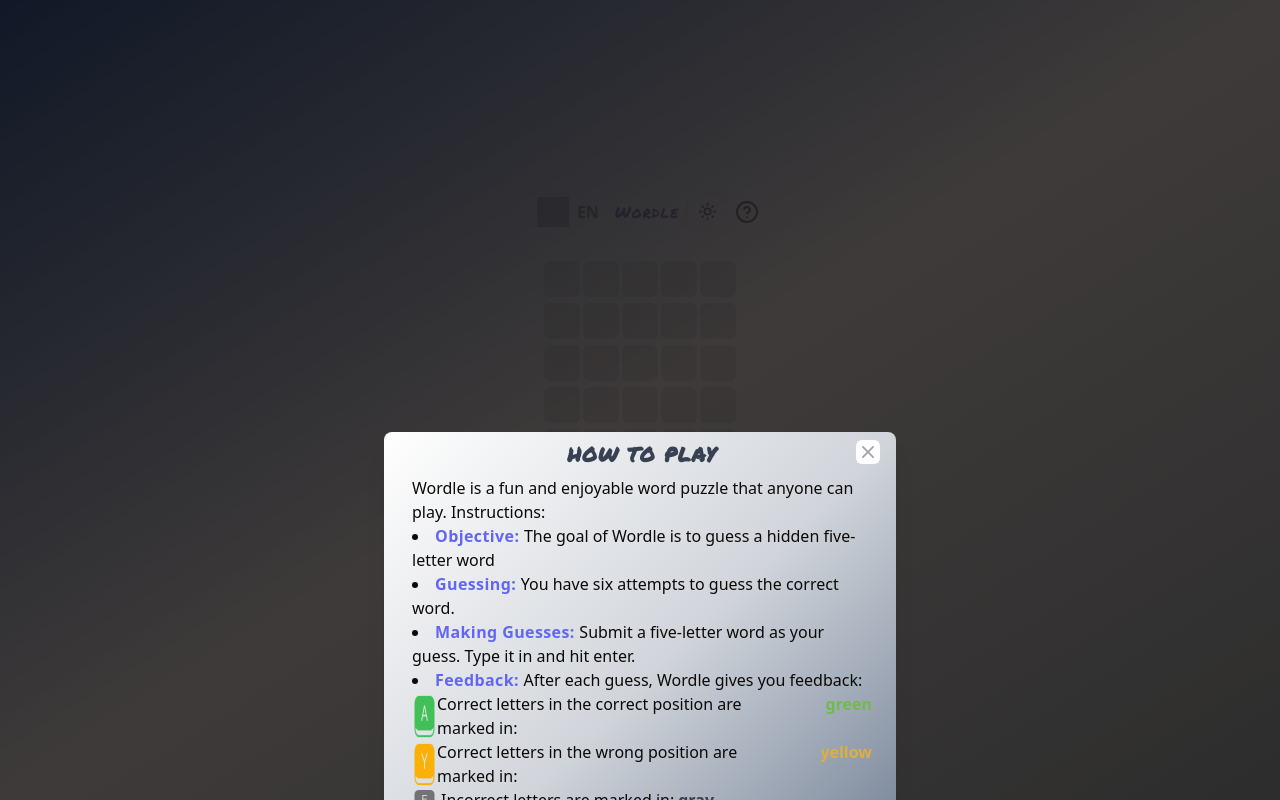
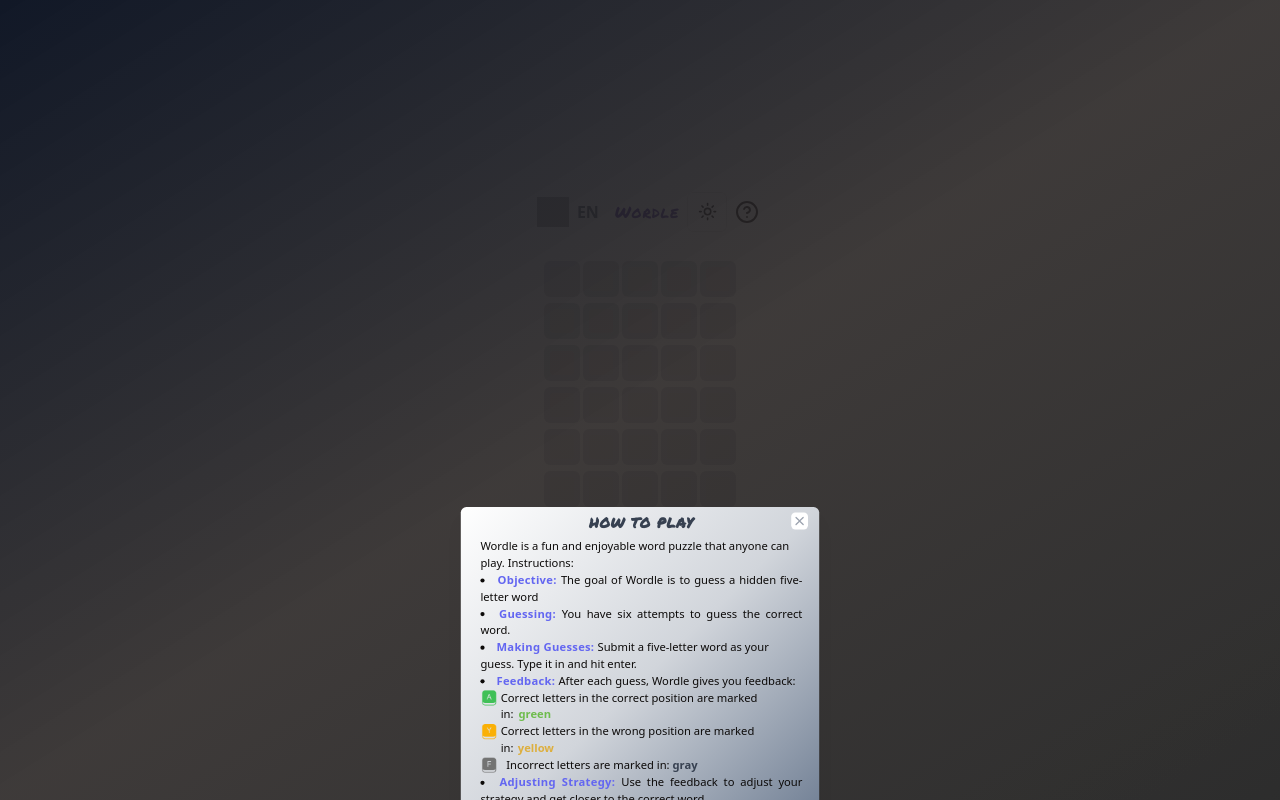
Before and after one commit to Sogugui/wordle-game, a Next.js app: page / in a window 1280 px wide. Both pictures are taken after a click on the button 747 px from the left and 212 px from the top of the page. Built offline with nearby package versions, Linux system fonts and the light colour scheme; no server answers; grey boxes are pictures that could not be loaded; what tailwindcss-animated would draw is missing.

Commit message:
Fix modal style: add scale; Fix general styles

```diff
--- a/src/components/Header.tsx
+++ b/src/components/Header.tsx
@@ -32,14 +32,6 @@
           {/* <span className="absolute -left-36 top-1/2 -translate-y-1/2 text-center font-sans text-3xl font-extrabold uppercase tracking-wider dark:text-slate-400">
             {word && word}
           </span> */}
-
-          {/* <Button
-            disabled={isActive}
-            className="px-[0.36rem]"
-            onClick={() => setIsActive(true)}
-          >
-            {isActive ? <EyeOff /> : <Eye />}
-          </Button> */}
         </div>
         <LanguageSwitcher language={language} setLanguage={setLanguage} />
         <h1 className="font-header tracking-wider text-purpleBackGround dark:text-slate-400">
@@ -60,92 +52,95 @@
         setIsModalVisible={setIsModalVisible}
         maxWidth="2xl"
       >
-        <ul className="list-inside list-disc text-pretty">
+        <ul className="list-inside list-disc text-pretty flex flex-col items-start" >
           <h3>{getTranslation("HowToPlayInformation", language)}</h3>
 
-          <li>
+          <li className="text-justify">
             <span className="font-bold tracking-wide text-indigo-500">
               {getTranslation("HowToPlayObjectiveSpan", language)}
-            </span>{" "}
+            </span>
             {getTranslation("HowToPlayObjective", language)}
           </li>
-          <li>
+          <li className="text-justify">
             <span className="font-bold tracking-wide text-indigo-500">
               {getTranslation("HowToPlayGuessingSpan", language)}
-            </span>{" "}
+            </span>
             {getTranslation("HowToPlayGuessing", language)}
           </li>
-          <li>
+          <li className="text-start">
             <span className="font-bold tracking-wide text-indigo-500">
-              {getTranslation("HowToPlayMakingGuessesSpan", language)}
-            </span>{" "}
+                            {getTranslation("HowToPlayMakingGuessesSpan", language)}
+            </span>
             {getTranslation("HowToPlayMakingGuesses", language)}
           </li>
           <li>
             <span className="font-bold tracking-wide text-indigo-500">
               {getTranslation("HowToPlayFeedbackSpan", language)}
-            </span>{" "}
+            </span>
             {getTranslation("HowToPlayFeedback", language)}
             <ul className="list-inside">
               <section className="flex ">
-                <Image width={25} height={20} src={greenKey} alt="green-key" />
+                <Image
+                width={25}
+                 height={20}
+                  src={greenKey} alt="green-key"   className="h-[25px]"/>
 
-                <span className="">
+
+                 <span className="lg:pl-1">
                   {getTranslation("HowToPlayCorrectAnswers", language)}
+                  <span className="ml-[3px] font-bold text-greenCenterButton">
+                  {getTranslation("HowToPlayCorrectAnswersColor", language)}
+                </span>
                 </span>
 
-                <span className="ml-[3px] font-bold text-greenCenterButton">
-                  {getTranslation("HowToPlayCorrectAnswersColor", language)}
-                </span>
+
               </section>
               <section className="flex ">
                 <Image
-                  className="w-[25px] md:w-[25px] "
+                  className="h-[25px]"
                   width={25}
                   height={25}
                   src={yellowKey}
                   alt="yelow-key"
                 />
 
-                <span className="">
+                 <span className="lg:pl-1">
                   {getTranslation("HowToPlayMissplacedAnswers", language)}
+                  <span className="ml-[2px] font-bold text-yellowMarginButton ">
+                  {getTranslation("HowToPlayMissplacedAnswersColor", language)}
+                </span>
                 </span>
 
-                <span className="ml-[2px] font-bold text-yellowMarginButton ">
-                  {getTranslation("HowToPlayMissplacedAnswersColor", language)}
-                </span>
+
               </section>
               <section className="flex ">
                 <Image
-                  // width={25}
                   className="w-[25px] md:w-[25px] "
-                  height={30}
                   src={grayKey}
                   alt="gray-key"
                 />
-                <span className="ml-1">
+                <span className="pl-3">
                   {getTranslation("HowToPlayIncorrectAnswers", language)}
+                  <span className=" font-bold text-gray-700">
+                  {getTranslation("HowToPlayIncorrectAnswersColor", language)}
                 </span>
-
-                <span className="ml-1 font-bold text-gray-700">
-                  {getTranslation("HowToPlayIncorrectAnswersColor", language)}{" "}
                 </span>
               </section>
             </ul>
           </li>
-          <li>
+          <li className="text-justify">
             <span className="font-bold tracking-wide text-indigo-500">
               {getTranslation("HowToPlayAdjustingStrategySpan", language)}
-            </span>{" "}
+            </span>
             <span>
-              {" "}
-              {getTranslation("HowToPlayAdjustingStrategy", language)}{" "}
+
+              {getTranslation("HowToPlayAdjustingStrategy", language)}
             </span>
           </li>
-          <li>
+          <li className="text-justify">
             <span className="font-bold tracking-wide text-indigo-500">
               {getTranslation("HowToPlayWinningSpan", language)}
-            </span>{" "}
+            </span>
             {getTranslation("HowToPlayWinning", language)}
           </li>
         </ul>
--- a/src/components/ui/Modal.tsx
+++ b/src/components/ui/Modal.tsx
@@ -54,7 +54,7 @@
             >
               <Dialog.Panel
                 className={classNames(
-                  "absolute top-1/2 h-full w-full -translate-y-1/2 transform overflow-hidden rounded-lg bg-gradient-to-br from-white via-gray-300 to-slate-500 px-4 pb-4 pt-5 text-left shadow-xl transition-all dark:from-indigo-950 dark:via-neutral-950 dark:to-slate-950 sm:my-8 sm:w-full sm:p-6 md:h-auto lg:h-[500px] lg:w-[800px] lg:px-3 lg:pt-2",
+                  "lg:scale-[0.7] absolute top-1/2 h-full w-full -translate-y-1/2 transform overflow-hidden rounded-lg bg-gradient-to-br from-white via-gray-300 to-slate-500 px-4 pb-4 pt-5 text-left shadow-xl transition-all dark:from-indigo-950 dark:via-neutral-950 dark:to-slate-950 sm:my-8 sm:w-full sm:p-6 md:h-auto lg:h-[500px] lg:w-[800px] lg:px-3 lg:pt-2",
                   maxWidth === undefined ? "sm:max-w-lg" : "",
                   maxWidth === "sm" ? " sm:max-w-sm" : "",
                   maxWidth === "md" ? " sm:max-w-md" : "",
@@ -63,7 +63,7 @@
                   maxWidth === "2xl" ? " sm:max-w-4xl" : "",
                 )}
               >
-                <div className="absolute right-0 top-0 hidden pr-4 pt-4 sm:block lg:pt-2">
+                <div className="absolute right-0 top-0 pr-4 pt-4 sm:block lg:pt-2">
                   <button
                     type="button"
                     tabIndex={-1}
--- a/src/pages/index.tsx
+++ b/src/pages/index.tsx
@@ -237,8 +237,8 @@
         }
       >
         <div className="mt-20 lg:mt-0">
-          <p>
-            {getTranslation("RevealCorrectAswer", language)} {wordsArray}
+          <p className="px-3 py-1 rounded-lg bg-slate-700 text-white font-medium dark:bg-white ">
+            {getTranslation("RevealCorrectAswer", language)} <span className="uppercase tracking-wider">{wordsArray}</span>
           </p>
           <Player
             autoplay
```
